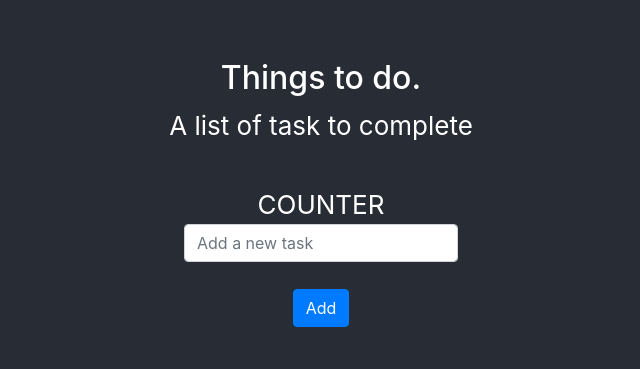
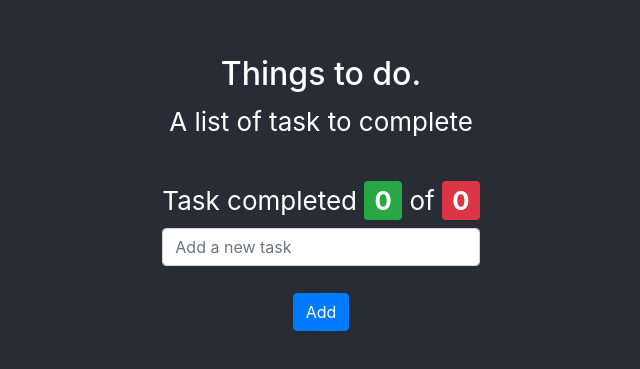
Before and after one commit to Balazs-D/Todo-list-two, a React app: page / in a window 1280 px wide. Shown: the part 207-576 px from the top of the page, without its empty margins (319-959 px from the left). Built offline with nearby package versions, Linux system fonts and the light colour scheme.

Commit message:
item counter done

```diff
--- a/src/components/Counter.js
+++ b/src/components/Counter.js
@@ -1,9 +1,15 @@
 import React from 'react'
 
-export default function Counter() {
+export default function Counter(props) {
+
+            const allTask = Object.keys(props.items).length
+
+            const  completeTask = props.items.filter(item => item.status === true).length
     return (
-        <div>
-            COUNTER
-        </div>
-    )
+      <div className="">
+        Task completed{' '}
+        <p className="badge badge-success counter-nr mb-2">{completeTask}</p> of{' '}
+        <p className="badge badge-danger counter-nr mb-2">{allTask}</p>
+      </div>
+    );
 }
--- a/src/components/Items.js
+++ b/src/components/Items.js
@@ -1,6 +1,5 @@
 import React from 'react';
 import '../styles/Items.scss';
-import { tsStringKeyword } from '@babel/types';
 
 export default function Items(props) {
   //console.log(props)
--- a/src/components/Todo.js
+++ b/src/components/Todo.js
@@ -80,7 +80,8 @@ export default class Todo extends Component {
                 onDelete={this.handleDelete}
                 items={this.state.items} />
 
-        <Counter />
+        <Counter items={this.state.items}/>
+
         <form onSubmit={this.handleSubmit}>
           <input
             className="form-control mb-4"
--- a/src/styles/Items.scss
+++ b/src/styles/Items.scss
@@ -8,7 +8,7 @@
 
 .badge {
 
-    color: orangered;
+    color: white;
     font-size: 1.1vw;
 
 }
@@ -21,3 +21,8 @@ span {
     text-decoration: line-through;
     color: rgb(129, 129, 129);
 }
+
+
+.counter-nr {
+    font-size: 2vw;
+}
```
